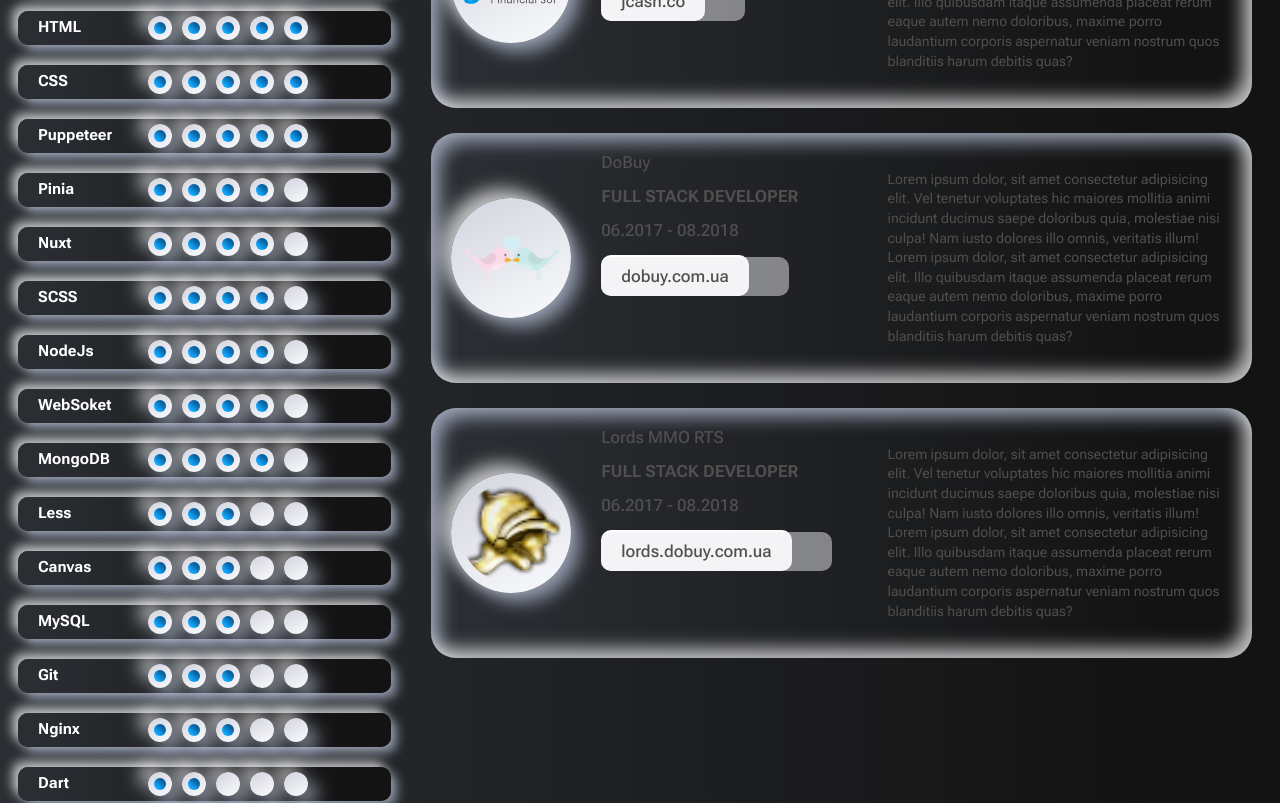
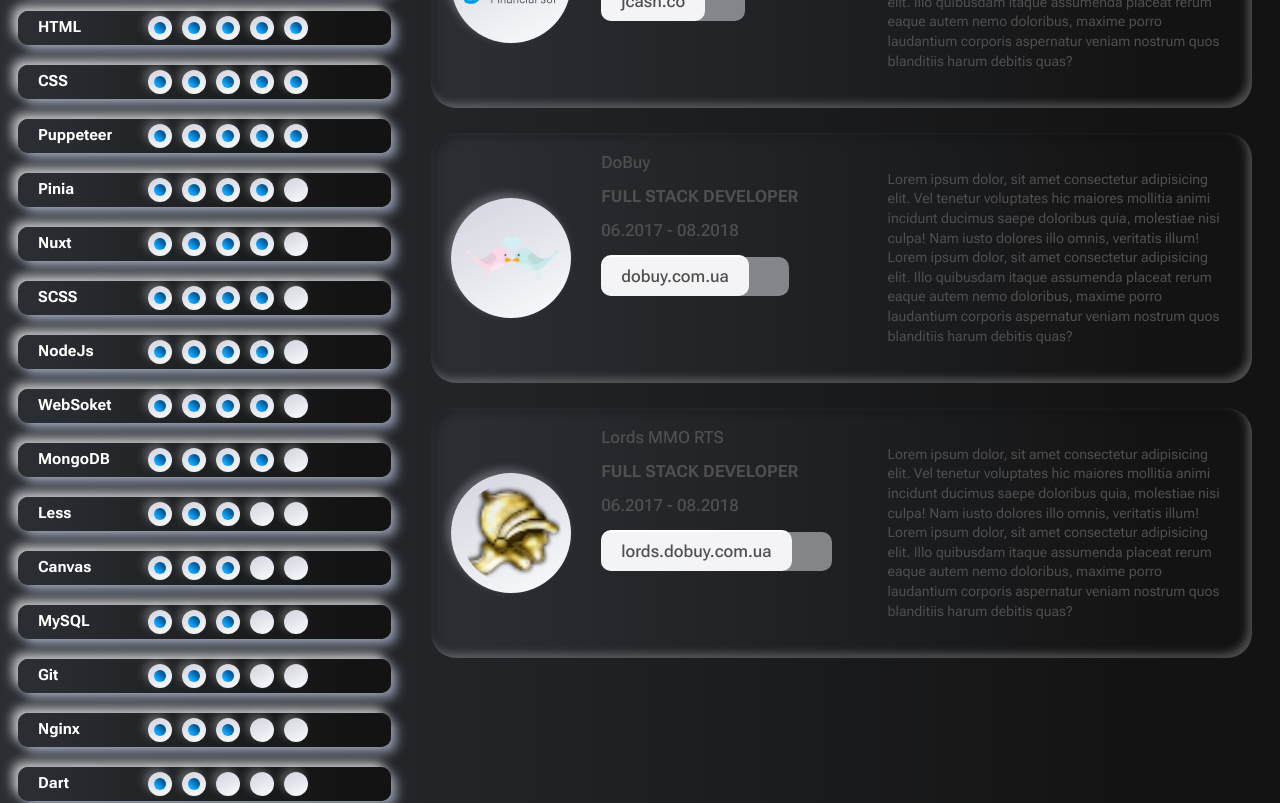
Before and after one commit to zp00v0518/cv-neo, a Vue app: page / in a window 1280 px wide. Shown: the part 980-1783 px from the top of the page. Built offline with nearby package versions, Linux system fonts and the light colour scheme.

Commit message:
added base box-shadow  in dark

```diff
--- a/src/assets/main.css
+++ b/src/assets/main.css
@@ -3,24 +3,35 @@
   --bg-light: #E9EAF0;
   --txt-primary-color-light: #4F4F4F;
   --txt-secondary-color-light: #828282;
+  --shadow-base-part1--light: -9.15368px -9.15368px 18.3074px rgba(255, 255, 255, 0.7);
+  --shadow-base-part2--light: 9.15368px 9.15368px 18.3074px rgba(189, 200, 223, 0.7);
+  --shadow-base-part3--light: 0px 0px 0px transparent; /** stub*/
 
 
   color-scheme: dark;
   --bg-dark: linear-gradient(90deg, #2A2D32 5.15%, #131313 89.49%);
   --txt-primary-color-dark: #FFFFFF;
   --txt-secondary-color-dark: #FFFFFF;
+  --shadow-base-part1--dark: -5.40932px -7.43782px 12.171px rgba(255, 255, 255, 0.02);
+  --shadow-base-part2--dark: -4.05699px -4.05699px 8.11398px rgba(255, 255, 255, 0.25);
+  --shadow-base-part3--dark: 4.05699px 4.05699px 8.11398px rgba(0, 0, 0, 0.25);
+
+
+  /* main variables */
+  --bg-primary: var(--bg-light);
+  --txt-primary-color: var(--txt-primary-color-light);
+  --txt-secondary-color: var(--txt-secondary-color-light);
+
+  --shadow-base-part1: var(--shadow-base-part1--light);
+  --shadow-base-part2: var(--shadow-base-part2--light);
+  --shadow-base-part3: var(--shadow-base-part3--light);
 
 
 
 
-  --bg-primary: var(--bg-light);
-  --txt-primary-color: var(--txt-primary-color-light);
-  --txt-secondary-color: var(--txt-secondary-color-light);
-
   --padding-step: 5px;
   --padding: 10px;
   --padding-double: calc(var(--padding) * 2);
-
   --border-radius: 10px;
 }
 
@@ -62,8 +73,12 @@ body {
   line-height: 19px;
 }
 
-html[color-scheme="dark"]{
+html[color-scheme="dark"] {
   --bg-primary: var(--bg-dark);
   --txt-primary-color: var(--txt-primary-color-dark);
   --txt-secondary-color: var(--txt-secondary-color-dark);
+
+  --shadow-base-part1: var(--shadow-base-part1--dark);
+  --shadow-base-part2: var(--shadow-base-part2--dark);
+  --shadow-base-part3: var(--shadow-base-part3--dark);
 }
--- a/src/components/atoms/AvatarCv/AvatarCv.vue
+++ b/src/components/atoms/AvatarCv/AvatarCv.vue
@@ -24,7 +24,7 @@ export default {
     padding: var(--padding);
     border-radius: 100%;
     background: linear-gradient(153.43deg, #D9DAE3 17.71%, #F4F5F8 83.33%);
-    box-shadow: -9.15368px -9.15368px 18.3074px rgba(255, 255, 255, 0.7), 9.15368px 9.15368px 18.3074px rgba(189, 200, 223, 0.7);
+    box-shadow: var(--shadow-base-part1), var(--shadow-base-part2);
     overflow: hidden;
 }
 
--- a/src/components/atoms/LanguageCv/LanguageCv.vue
+++ b/src/components/atoms/LanguageCv/LanguageCv.vue
@@ -43,8 +43,7 @@ export default {
   padding: var(--padding-lang);
   aspect-ratio: 1;
   background: var(--bg-primary);
-  box-shadow: -9.15368px -9.15368px 18.3074px rgba(255, 255, 255, 0.7),
-    9.15368px 9.15368px 18.3074px rgba(189, 200, 223, 0.7);
+  box-shadow: var(--shadow-base-part1), var(--shadow-base-part2);
 }
 .lang__name {
   display: flex;
--- a/src/components/atoms/SkillCv/SkillCv.vue
+++ b/src/components/atoms/SkillCv/SkillCv.vue
@@ -59,8 +59,7 @@ export default {
   width: 24px;
   aspect-ratio: 1;
   background: linear-gradient(153.43deg, #d9dae3 17.71%, #f4f5f8 83.33%);
-  box-shadow: -9.15368px -9.15368px 18.3074px rgba(255, 255, 255, 0.7),
-    9.15368px 9.15368px 18.3074px rgba(189, 200, 223, 0.7);
+  box-shadow: var(--shadow-base-part1), var(--shadow-base-part2);
 }
 
 .skill-cv--wrap {
--- a/src/components/moleculs/CardCv/CardCv.vue
+++ b/src/components/moleculs/CardCv/CardCv.vue
@@ -17,7 +17,10 @@
       Lorem ipsum dolor, sit amet consectetur adipisicing elit. Vel tenetur
       voluptates hic maiores mollitia animi incidunt ducimus saepe doloribus
       quia, molestiae nisi culpa! Nam iusto dolores illo omnis, veritatis illum!
-      Lorem ipsum dolor, sit amet consectetur adipisicing elit. Illo quibusdam itaque assumenda placeat rerum eaque autem nemo doloribus, maxime porro laudantium corporis aspernatur veniam nostrum quos blanditiis harum debitis quas?
+      Lorem ipsum dolor, sit amet consectetur adipisicing elit. Illo quibusdam
+      itaque assumenda placeat rerum eaque autem nemo doloribus, maxime porro
+      laudantium corporis aspernatur veniam nostrum quos blanditiis harum
+      debitis quas?
     </p>
   </section>
 </template>
@@ -62,8 +65,7 @@ export default {
   padding: var(--padding-double);
   color: var(--txt-primary-color-light);
   background: var(--bg-primary);
-  box-shadow: inset -9.15368px -9.15368px 18.3074px rgba(255, 255, 255, 0.7),
-    inset 9.15368px 9.15368px 18.3074px rgba(189, 200, 223, 0.7);
+  box-shadow: inset var(--shadow-base-part1), inset var(--shadow-base-part2), inset var(--shadow-base-part3);
   border-radius: 25px;
 }
 
```
